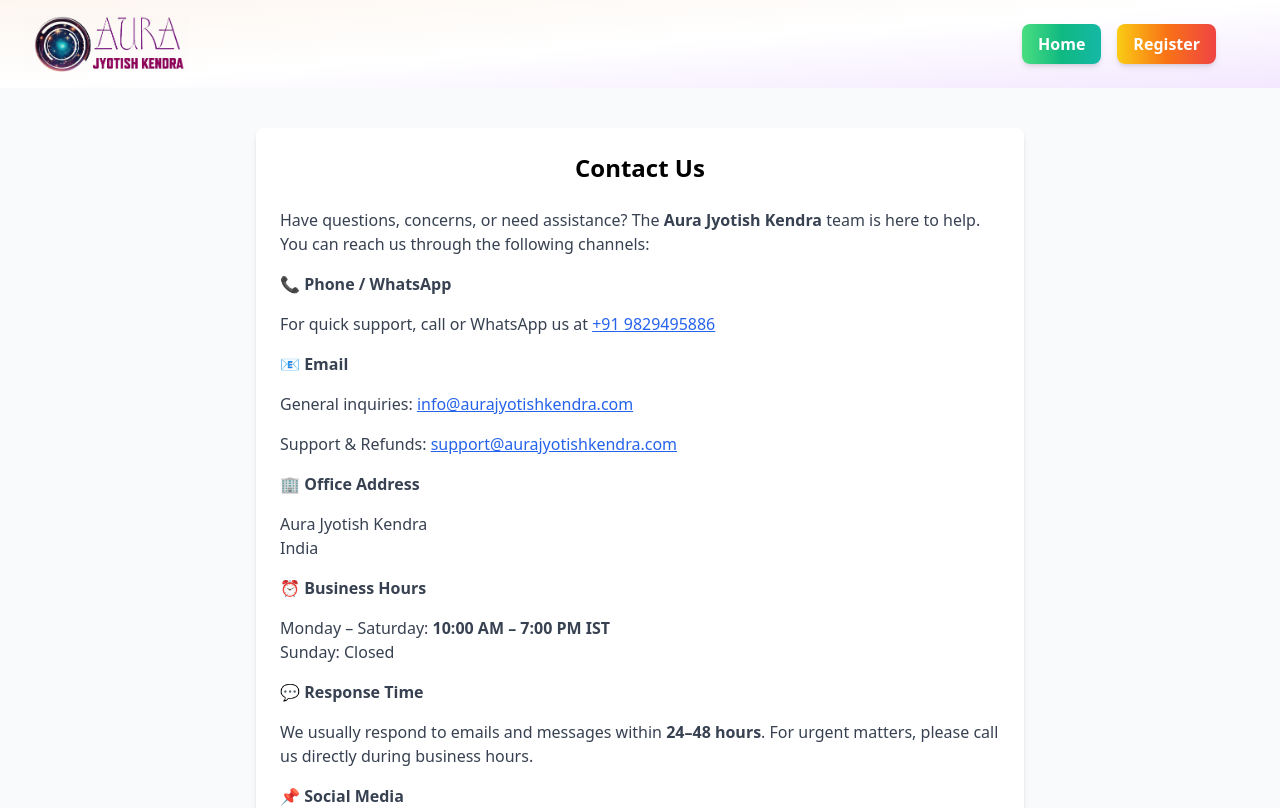
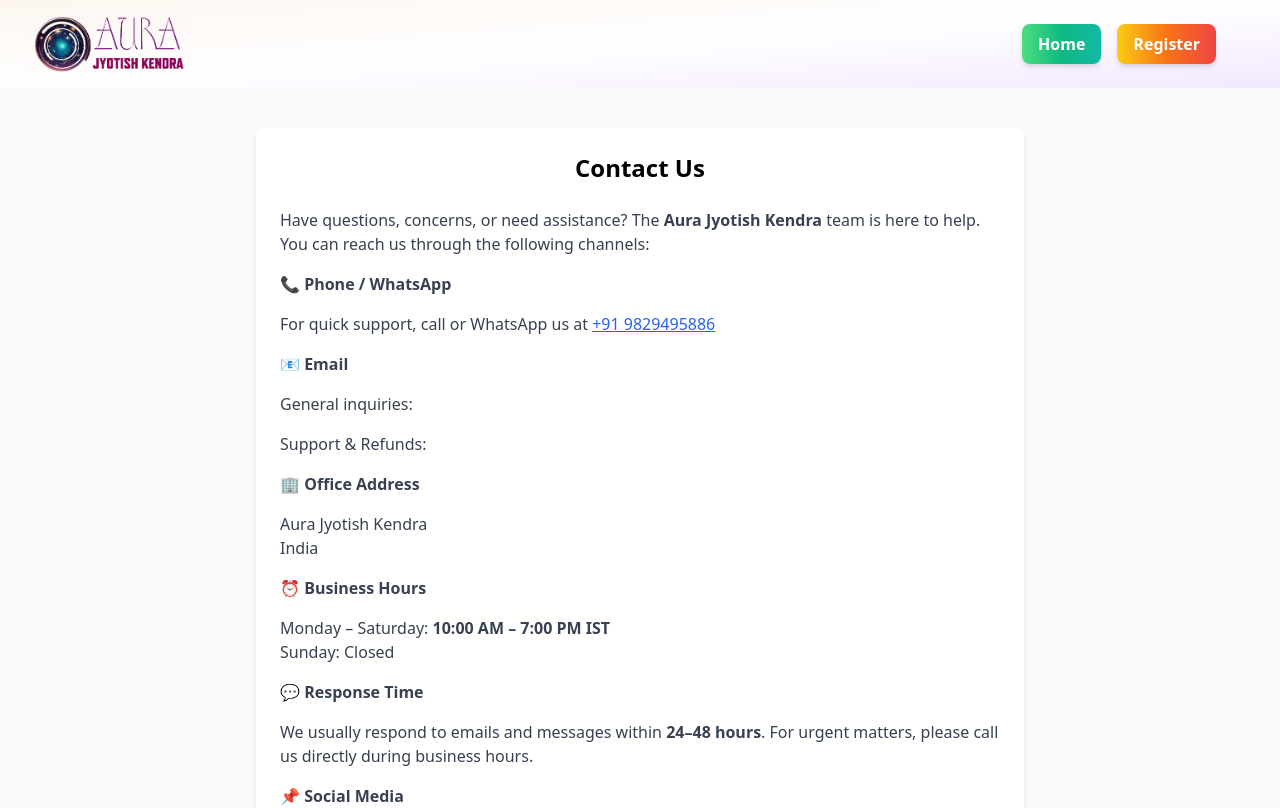
Before and after one commit to RiteshSinghSisodiya/astro_frontend, a React (Vite) app: page /contact in a window 1280 px wide. Shown: the top 808 px of the page. Built offline with nearby package versions, Linux system fonts and the light colour scheme.

Commit message:
hide contact info

```diff
--- a/src/pages/legal/ContactUs.jsx
+++ b/src/pages/legal/ContactUs.jsx
@@ -27,7 +27,7 @@
           href="mailto:info@aurajyotishkendra.com"
           className="text-blue-600 underline"
         >
-          info@aurajyotishkendra.com
+          {/* info@aurajyotishkendra.com */}
         </a>
       </p>
       <p>
@@ -36,7 +36,7 @@
           href="mailto:support@aurajyotishkendra.com"
           className="text-blue-600 underline"
         >
-          support@aurajyotishkendra.com
+          {/* support@aurajyotishkendra.com */}
         </a>
       </p>
 
```
